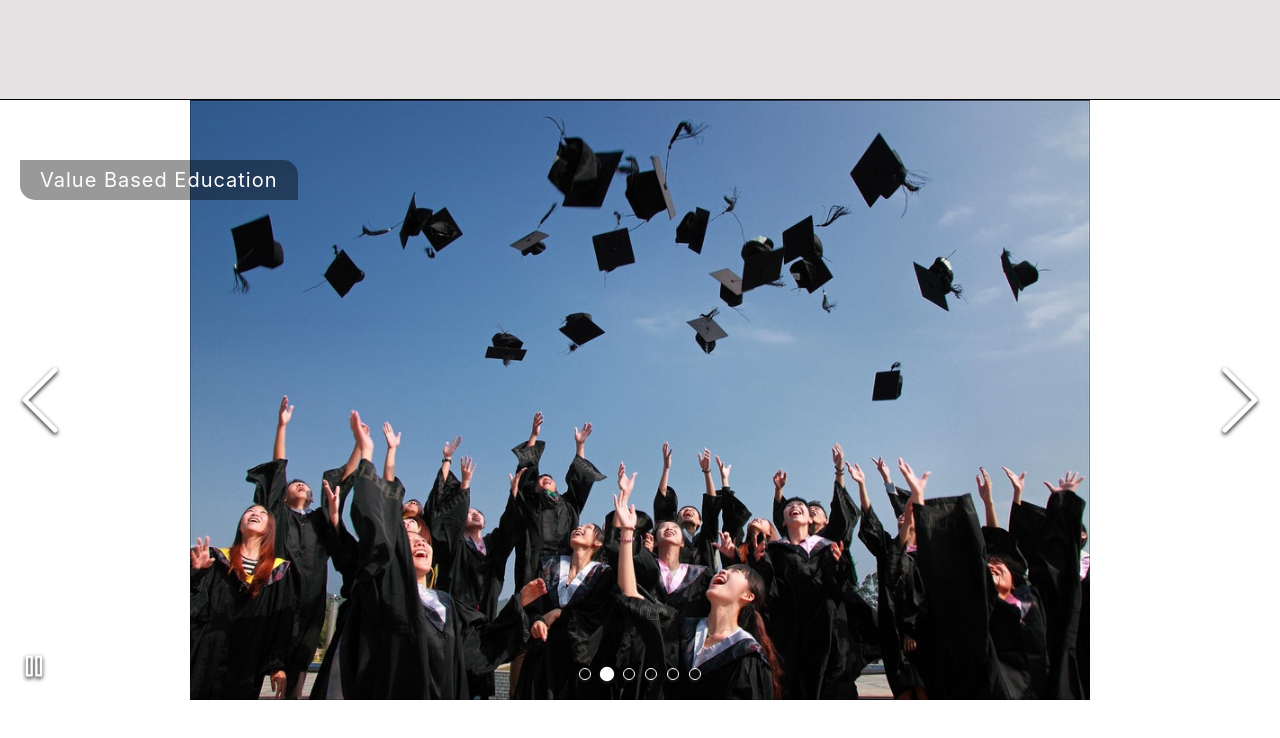
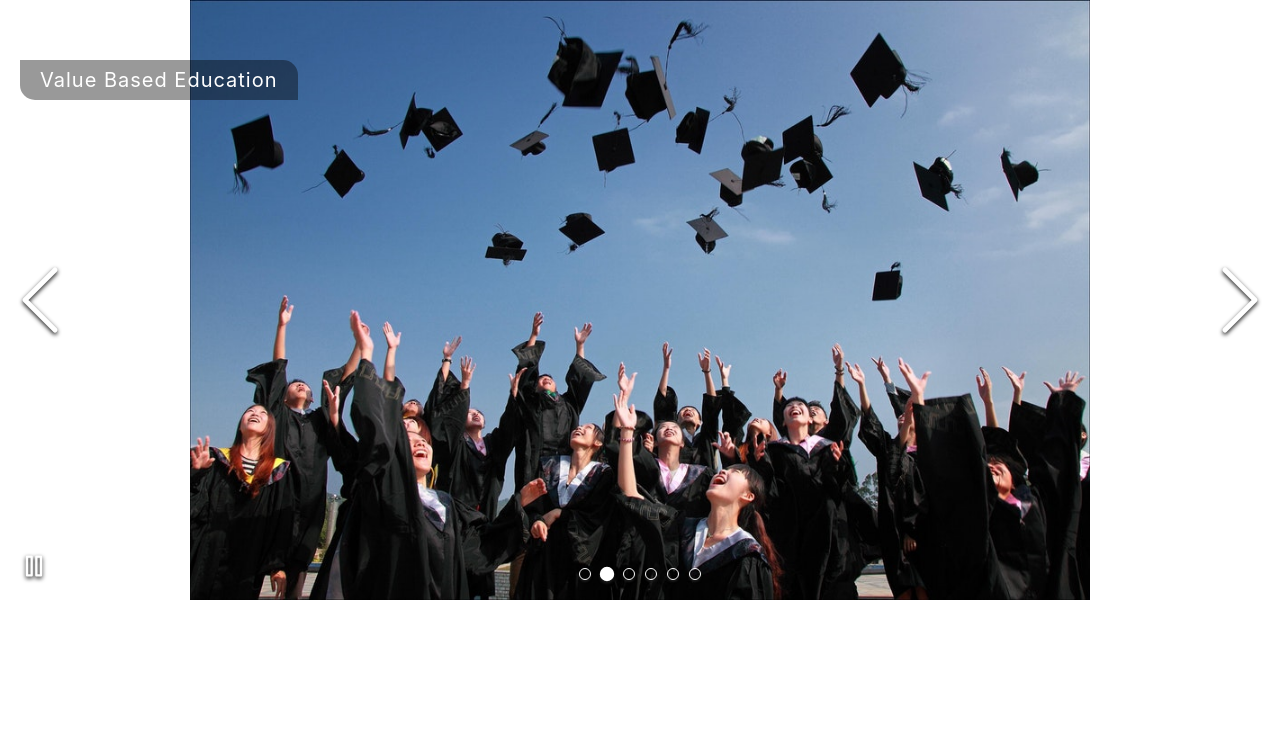
Before and after one commit to baigny/Anugraha, a React (Create React App) app: page / in a window 1280 px wide. Shown: the top 738 px of the page. Built offline with nearby package versions, Linux system fonts and the light colour scheme.

Commit message:
cleaning files

```diff
--- a/package.json
+++ b/package.json
@@ -3,7 +3,6 @@
   "version": "0.1.0",
   "private": true,
   "dependencies": {
-    "circular-json": "^0.5.9",
     "material-ui": "^0.20.2",
     "react": "^16.7.0",
     "react-bootstrap": "^0.32.4",
--- a/src/App.js
+++ b/src/App.js
@@ -4,7 +4,6 @@ import { BrowserRouter as Router, Route } from 'react-router-dom';
 
 import Home from './components/Home.jsx';
 import About from './components/About.jsx';
-import Courses from './components/Courses.jsx';
 
 class App extends Component {
   render() {
@@ -14,7 +13,6 @@ class App extends Component {
         <div>
           <Route exact path="/" component={Home} />
           <Route exact path="/about" component={About} />
-          <Route exact path="/courses" component={Courses} />
         </div>
       </Router>
 
--- a/src/components/Home.jsx
+++ b/src/components/Home.jsx
@@ -1,30 +1,13 @@
 import React, { Component } from 'react';
-//import { Link } from 'react-router-dom';
 import '../styles/home.css'
 
-//import { Button } from 'react-bootstrap'
-//import CommonCart from './CommonCart.jsx';
 import HomePageCarousel from './HomePageCarousel.jsx';
 
 class Home extends Component {
   render() {
-    const divStyle = {
-        backgroundColor: '#e4e2e2',
-        borderBottom: '1px solid black',
-        height: 100,
-      };
     return (
         <div>
-            {/* <div className="home-pararaph">
-                Hello Nabil!!!!!!
-                <p>How are you today?</p>
-            </div> */}
-
-            <div style={divStyle}></div>
-
             <HomePageCarousel/>
-
-
         </div>
     );
   }
--- a/src/components/Courses.jsx
+++ b/src/components/StateCourses.jsx
@@ -6,7 +6,7 @@ import { Button } from 'react-bootstrap'
 //import CircularJSON from 'circular-json'
 //import CommonCart from './CommonCart.jsx';
 
-class Courses extends Component {
+class StateCourses extends Component {
 
   constructor(props){
     super(props)
```
Also changed, not shown: 1 other file (tests, documents, lock files or other folders).
